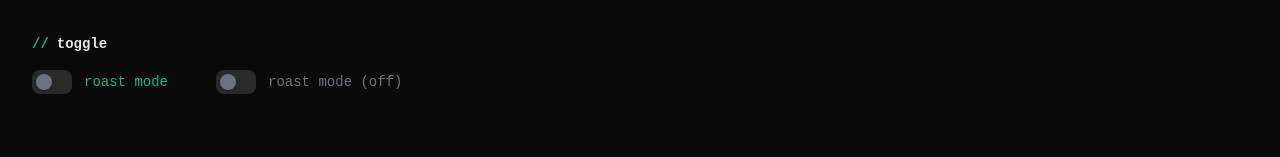
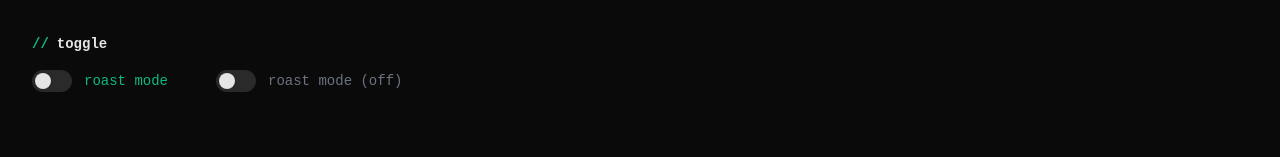
Before and after one commit to rafaelreisramos/nlw-22-devroast-fullstack, a Next.js app: page /components in a window 1280 px wide. Shown: the part 616-773 px from the top of the page. Built offline with nearby package versions, Linux system fonts and the light colour scheme.

Commit message:
fix(ui): update toggle dimensions to match Pencil design

```diff
--- a/src/components/ui/toggle.tsx
+++ b/src/components/ui/toggle.tsx
@@ -23,11 +23,11 @@ export function Toggle({
 			onCheckedChange={onCheckedChange}
 			disabled={disabled}
 			className={twMerge(
-				"relative inline-flex h-6 w-10 items-center rounded-lg p-1 transition-colors focus-visible:outline-none focus-visible:ring-2 focus-visible:ring-offset-2 disabled:pointer-events-none disabled:opacity-50 data-checked:bg-accent-green data-unchecked:bg-border-primary",
+				"relative inline-flex h-[22px] w-10 items-center rounded-[11px] p-[3px] transition-colors focus-visible:outline-none focus-visible:ring-2 focus-visible:ring-offset-2 disabled:pointer-events-none disabled:opacity-50 data-checked:bg-accent-green data-unchecked:bg-border-primary",
 				className,
 			)}
 		>
-			<Switch.Thumb className="pointer-events-none block h-4 w-4 rounded-full bg-text-secondary shadow-sm transition-transform data-checked:translate-x-4.5 data-unchecked:translate-x-0" />
+			<Switch.Thumb className="pointer-events-none block h-4 w-4 rounded-full bg-text-primary shadow-sm transition-transform data-checked:translate-x-4.5 data-unchecked:translate-x-0" />
 		</Switch.Root>
 	);
 }
```
